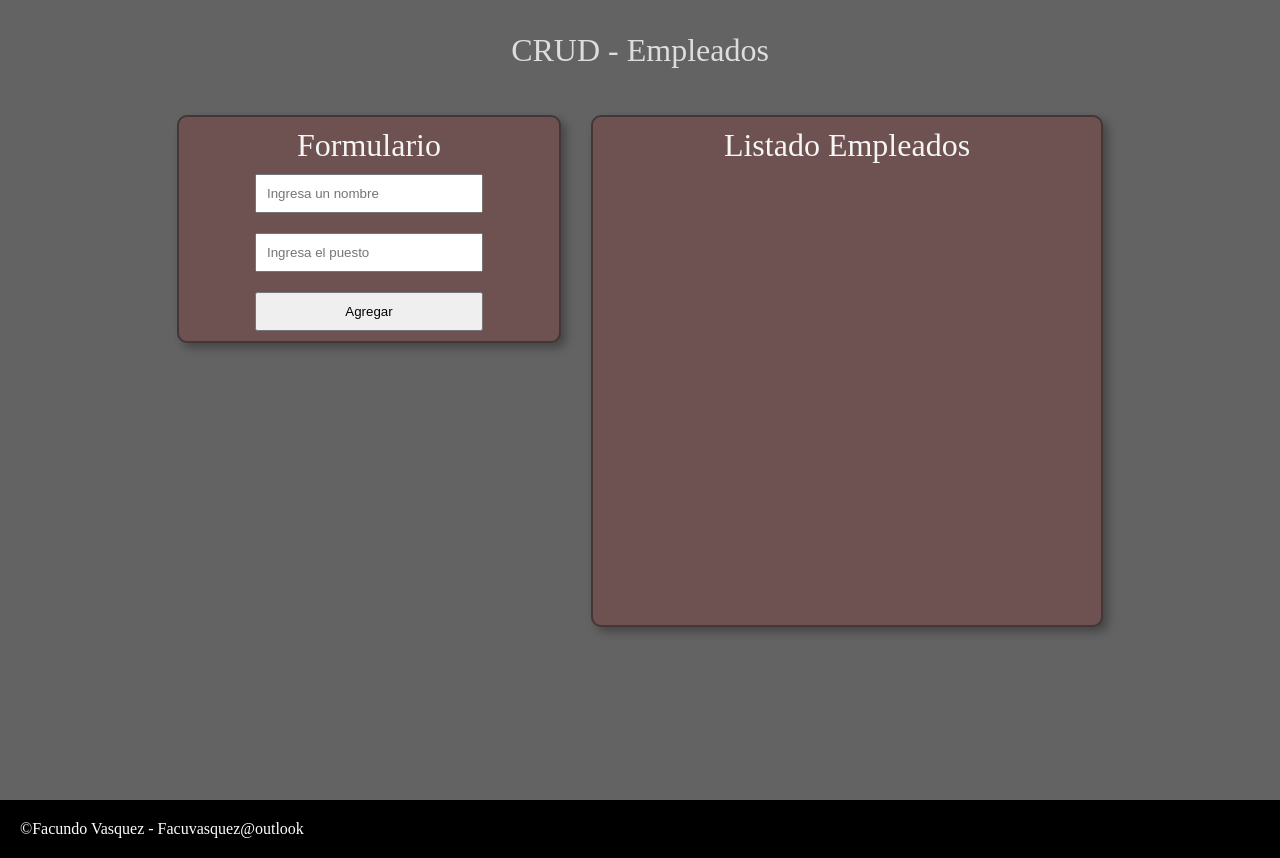
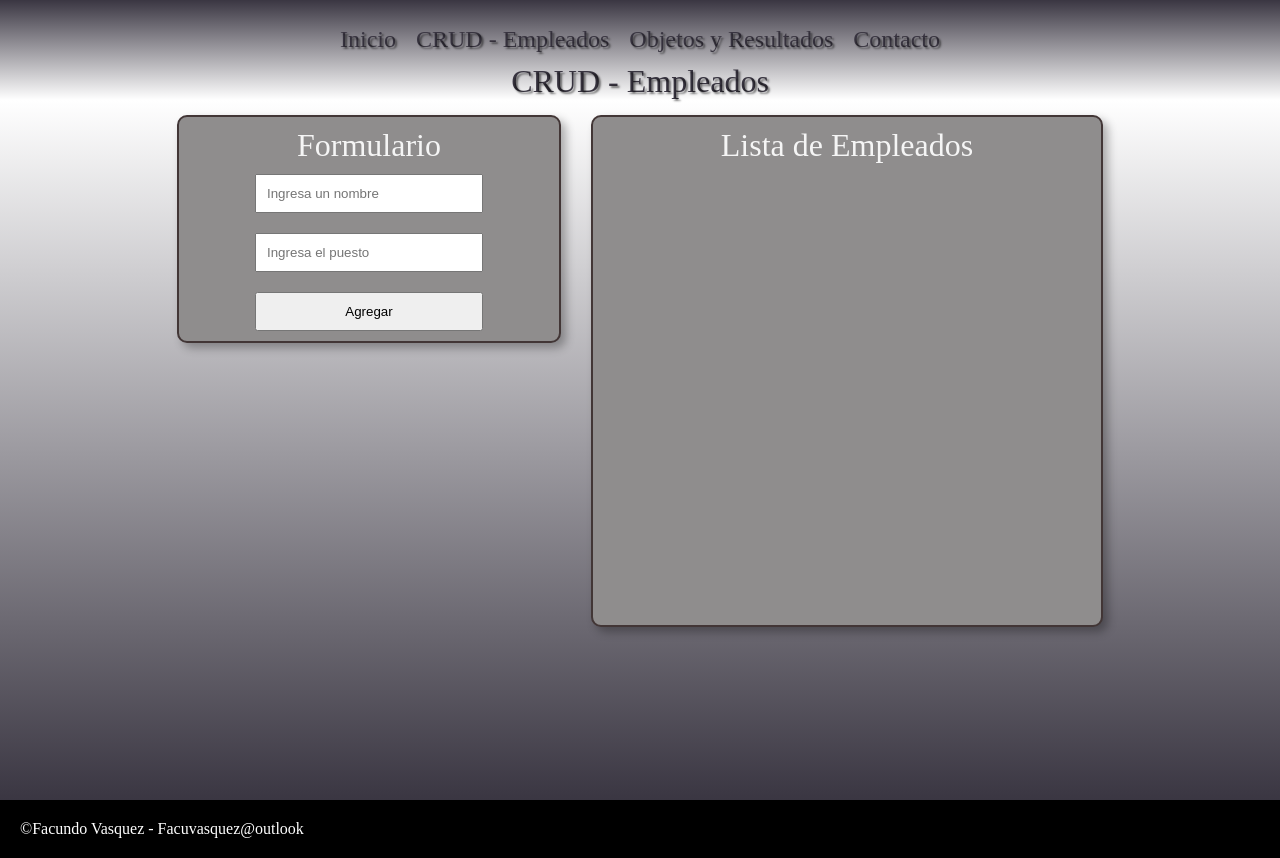
Before and after one commit to NahueVass/Mi-proyecto-js-Vasquez, a plain HTML site: page index.html in a window 1280 px wide. Drawn offline with Linux system fonts and the light colour scheme.

Commit message:
estilos personalizados, agrego localstorage y JSON

```diff
--- a/CSS/style.css
+++ b/CSS/style.css
@@ -5,21 +5,50 @@
 }
 
 
-body {
-    background-color: rgb(99, 99, 99);
-}
+
+
+
 
 .div-titulo {
     width: 100%;
     height: 100px;
     display: flex;
-    justify-content: center;
+    flex-direction: column;
     align-items: center;
+    background: linear-gradient(to bottom, rgb(58, 54, 66) 0%, rgb(255, 255, 255) 100%);
 }
 
 .div-titulo h1 {
-    font-weight: 300;
+    font-weight: 500;
     color: #ddd;
+    font-size: 2em;
+    text-align: center;
+    text-shadow: 2px 2px 2px rgba(0, 0, 0, 0.5);
+    background: linear-gradient(to bottom, rgb(0, 0, 0), rgb(58, 54, 66) 0%);
+    -webkit-background-clip: text;
+    color: transparent;
+    margin-top: 10px;
+}
+
+.div-titulo .nav-enlaces {
+    display: flex;
+    gap: 20px;
+    margin-top: auto;
+}
+
+.div-titulo .nav-enlaces a {
+    font-size: 1.5em;
+    font-weight: 500;
+    color: #ddd;
+    text-decoration: none;
+    text-shadow: 2px 2px 2px rgba(0, 0, 0, 0.5);
+    background: linear-gradient(to bottom, rgb(0, 0, 0), rgb(58, 54, 66) 0%);
+    -webkit-background-clip: text;
+    color: transparent;
+}
+main {
+    width: 100%;
+    background: linear-gradient(to bottom, rgb(255, 255, 255), rgb(58, 54, 66));
 }
 
 .contenedor {
@@ -29,12 +58,12 @@ body {
     justify-content: center;
 }
 
-/* ESTILOS FORMULARIO */
+
 .contenedor .div-formulario {
     width: 30%;
     height: calc(100% - 50px);
     margin: 15px 15px;
-    background-color: rgb(110, 81, 81);
+    background-color: rgb(143, 141, 141);
     display: flex;
     flex-direction: column;
     justify-content: center;
@@ -67,12 +96,12 @@ body {
     margin: 10px 10px;
 }
 
-/* ESTILOS LISTADO */
+
 .contenedor .div-listado {
     width: 40%;
     height: 40vw;
     margin: 15px 15px;
-    background-color: rgb(110, 81, 81);
+    background-color: rgb(143, 141, 141);
     display: flex;
     flex-direction: column;
     align-items: center;
--- a/JS/index.js
+++ b/JS/index.js
@@ -4,7 +4,7 @@ const objEmpleado = {
     id: '',
     nombre: '',
     puesto: ''
-}
+};
 
 let editando = false;
 
@@ -13,17 +13,22 @@ const nombreInput = document.querySelector('#nombre');
 const puestoInput = document.querySelector('#puesto');
 const btnAgregarInput = document.querySelector('#btnAgregar');
 
+document.addEventListener('DOMContentLoaded', () => {
+    cargarEmpleadosDesdeStorage();
+    mostrarEmpleados();
+});
+
 formulario.addEventListener('submit', validarFormulario);
 
 function validarFormulario(e) {
     e.preventDefault();
 
-    if(nombreInput.value === '' || puestoInput.value === '') {
+    if (nombreInput.value === '' || puestoInput.value === '') {
         alert('Todos los campos se deben llenar');
         return;
     }
 
-    if(editando) {
+    if (editando) {
         editarEmpleado();
         editando = false;
     } else {
@@ -42,7 +47,9 @@ function obtenerFechaFormateada() {
 }
 
 function agregarEmpleado() {
-    listaEmpleados.push({...objEmpleado});
+    listaEmpleados.push({ ...objEmpleado });
+
+    guardarEmpleadosEnStorage();
 
     mostrarEmpleados();
 
@@ -62,7 +69,7 @@ function mostrarEmpleados() {
     const divEmpleados = document.querySelector('.div-empleados');
 
     listaEmpleados.forEach(empleado => {
-        const {id, nombre, puesto} = empleado;
+        const { id, nombre, puesto } = empleado;
 
         const parrafo = document.createElement('p');
         parrafo.textContent = `${id} - ${nombre} - ${puesto} - `;
@@ -88,7 +95,7 @@ function mostrarEmpleados() {
 }
 
 function cargarEmpleado(empleado) {
-    const {id, nombre, puesto} = empleado;
+    const { id, nombre, puesto } = empleado;
 
     nombreInput.value = nombre;
     puestoInput.value = puesto;
@@ -101,20 +108,18 @@ function cargarEmpleado(empleado) {
 }
 
 function editarEmpleado() {
-
     objEmpleado.nombre = nombreInput.value;
     objEmpleado.puesto = puestoInput.value;
 
     listaEmpleados.map(empleado => {
-
-        if(empleado.id === objEmpleado.id) {
+        if (empleado.id === objEmpleado.id) {
             empleado.id = objEmpleado.id;
             empleado.nombre = objEmpleado.nombre;
             empleado.puesto = objEmpleado.puesto;
+        }
+    });
 
-        }
-
-    });
+    guardarEmpleadosEnStorage();
 
     limpiarHTML();
     mostrarEmpleados();
@@ -126,8 +131,9 @@ function editarEmpleado() {
 }
 
 function eliminarEmpleado(id) {
+    listaEmpleados = listaEmpleados.filter(empleado => empleado.id !== id);
 
-    listaEmpleados = listaEmpleados.filter(empleado => empleado.id !== id);
+    guardarEmpleadosEnStorage();
 
     limpiarHTML();
     mostrarEmpleados();
@@ -135,7 +141,18 @@ function eliminarEmpleado(id) {
 
 function limpiarHTML() {
     const divEmpleados = document.querySelector('.div-empleados');
-    while(divEmpleados.firstChild) {
+    while (divEmpleados.firstChild) {
         divEmpleados.removeChild(divEmpleados.firstChild);
     }
 }
+
+function guardarEmpleadosEnStorage() {
+    localStorage.setItem('empleados', JSON.stringify(listaEmpleados));
+}
+
+function cargarEmpleadosDesdeStorage() {
+    const empleadosEnStorage = localStorage.getItem('empleados');
+    if (empleadosEnStorage) {
+        listaEmpleados = JSON.parse(empleadosEnStorage);
+    }
+}
--- a/index.html
+++ b/index.html
@@ -12,8 +12,17 @@
 <body>
     <header>
         <div class="div-titulo">
-            <h1>CRUD - Empleados</h1>
+            <div class="nav-enlaces">
+                <a href="#">Inicio</a>
+                <a href="#">CRUD - Empleados</a>
+                <a href="#">Objetos y Resultados</a>
+                <a href="#">Contacto</a>
+            </div>
+            <div>
+                <h1>CRUD - Empleados</h1>
+            </div>
         </div>
+
     </header>
 
     <main>
@@ -30,7 +39,7 @@
             </div>
 
             <div class="div-listado">
-                <h2>Listado Empleados</h2>
+                <h2>Lista de Empleados</h2>
                 <div class="div-empleados">
 
                 </div>
```
